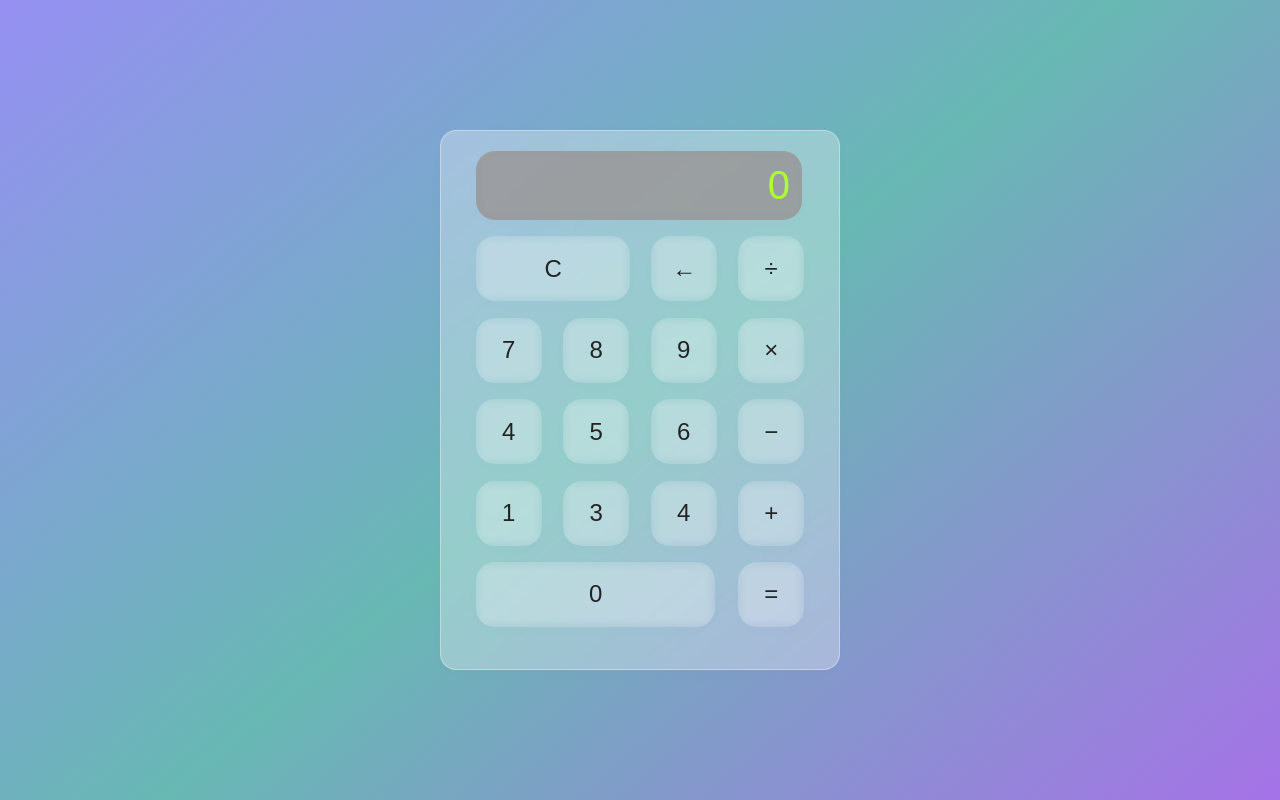
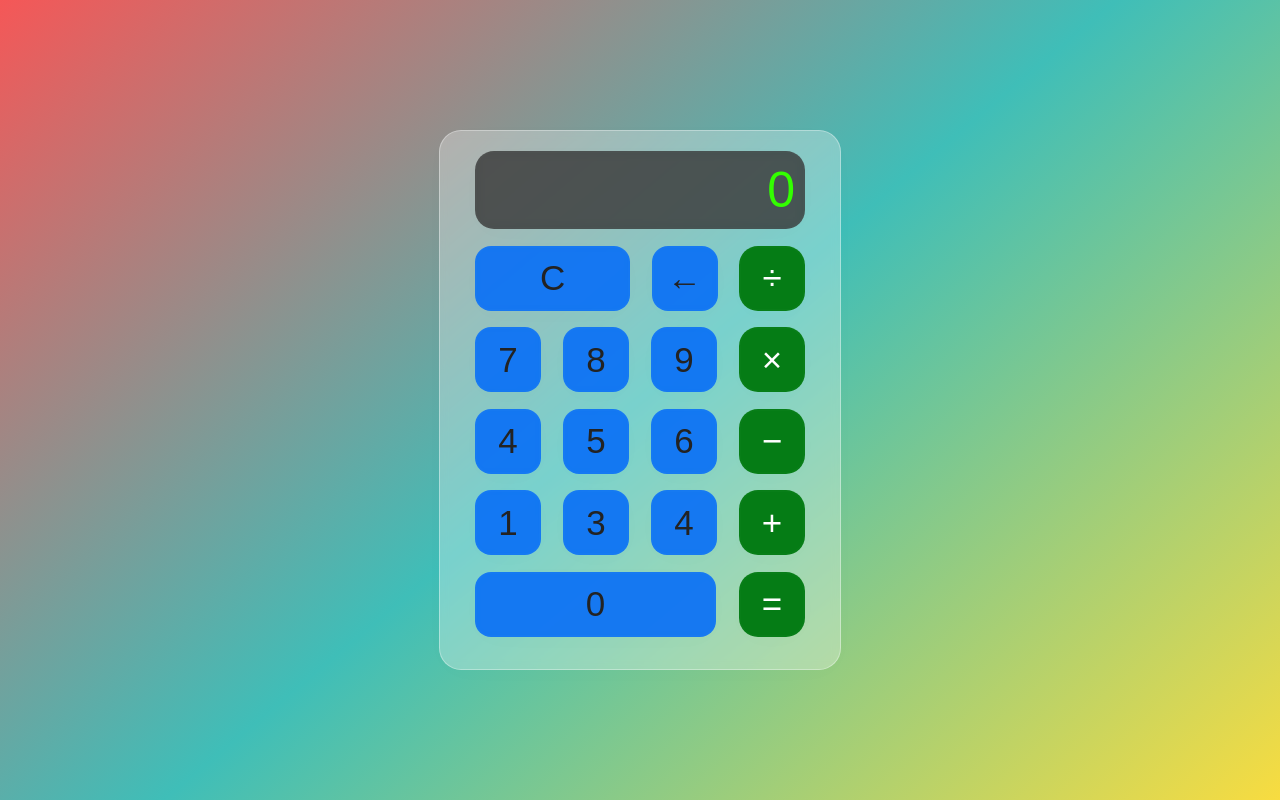
Before and after one commit to ViniciusBandeira97/CalculadoraWeb, a plain HTML site: page index.html in a window 1280 px wide. Drawn offline with Linux system fonts and the light colour scheme.

Commit message:
Alterado Gradient, color buttons e visor do CSS

```diff
--- a/style.css
+++ b/style.css
@@ -13,7 +13,7 @@ html{
 
 body{
     align-items: center;
-    background: linear-gradient(320deg, #a572e7, #68b8b4, #9690f3);
+    background: linear-gradient(320deg, #f8dc40, #3fbeb8, #f55757);
     display: flex;
     font-family: Arial, Helvetica, sans-serif;
     font-display: swap;
@@ -24,7 +24,7 @@ body{
 .wrapper{
     backdrop-filter: blur(5.5px);
     -webkit-backdrop-filter: blur(5.5px);
-    border-radius: 16px;
+    border-radius: 22px;
     box-shadow: 0 4px 30px rgba(35, 35, 35, 0.01);
     color: rgb(10, 236, 10);
     backdrop-filter: blur(4px);
@@ -39,16 +39,16 @@ body{
 .visor{
     backdrop-filter: blur(5.5px);
     -webkit-backdrop-filter: blur(5.5px);
-    background: rgba(143, 139, 139, 0.75);
+    background: rgba(39, 39, 39, 0.75);
     border: 2px solid rgba(255, 255, 255, 0.01);
     border-radius: 19px;
     box-shadow: 0 4px 30px rgba(35, 35, 35, 0.01);
-    color: greenyellow;
-    font-size: 40px;
+    color: rgb(51, 255, 0);
+    font-size: 50px;
     overflow: auto;
-    padding: 10px;
+    padding: 8px;
     text-align: right;
-    width: 326px;
+    width: 330px;
 }
 
 .button-row{
@@ -59,17 +59,39 @@ body{
 .calc-button{
     backdrop-filter: blur(5.5px);
     -webkit-backdrop-filter: blur(5.5px);
-    background: rgba(255, 255, 255, 0.01);
+    background: rgba(4, 108, 245, 0.897);
     border: 2px solid rgba(255, 255, 255, 0.01);
-    border-radius: 19px;
+    border-radius: 16px;
     box-shadow: 0 4px 30px rgba(35, 35, 35, 0.01);
     color: #232323;
     flex-basis: 20%;
     font-family: inherit;
-    font-size: 24px;
+    font-size: 35px;
     height: 65px;
 }
 
+.calc-button:last-child{
+    backdrop-filter: blur(5.5px);
+    -webkit-backdrop-filter: blur(5.5px);
+    background: rgba(255, 255, 255, 0.75);
+    border: 2px solid rgba(255, 255, 255, 0.01);
+    border-radius: 19px;
+    box-shadow: 0 4px 30px rgba(35, 35, 35, 0.01);
+    color: #fff;
+    background: #057c15;
+}
+
+.calc-button:last-child:hover{
+    background-color: #64fd92;
+    color: inherit;
+}
+
+.calc-button:hover{
+    background-color: #ffef78;
+}
+.calc-button:active{
+    background-color: #fa0000;
+}
 .double{
     flex-basis: 47%;
 }
```
